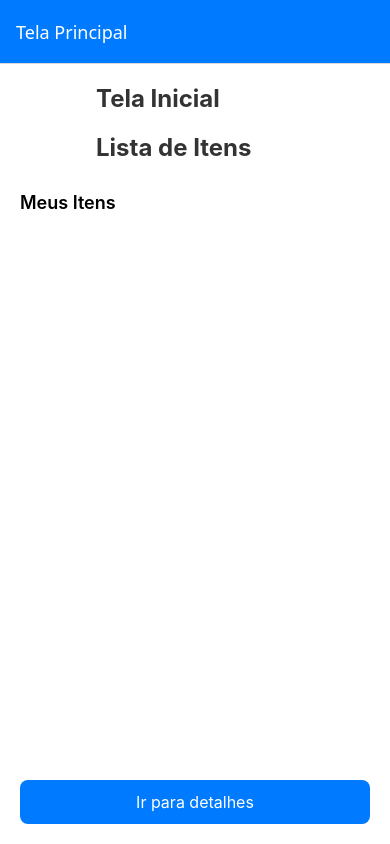
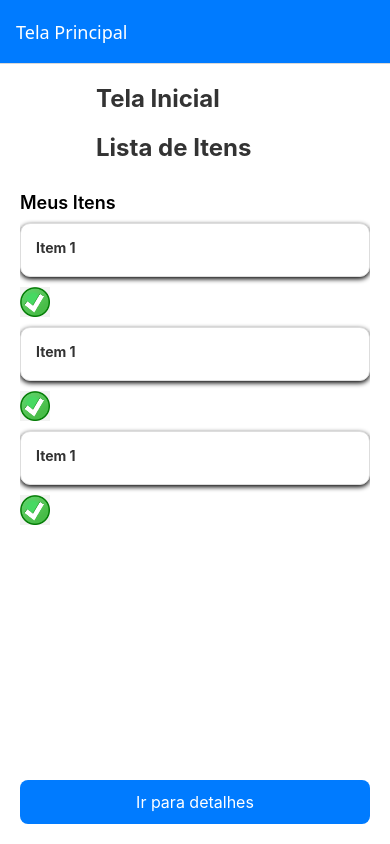
Before and after one commit to RafaelFigueiredoCode/Lista-de-Tarefas, a React Native app: screen /Home in a window 390 px wide. Built offline with nearby package versions, Linux system fonts and the light colour scheme.

Commit message:
algumas alterações e adições

```diff
--- a/components/tarefaCard.jsx
+++ b/components/tarefaCard.jsx
@@ -1,11 +1,20 @@
-import { StyleSheet, View, Text, TouchableOpacity } from 'react-native';
+import { StyleSheet, View, Text, TouchableOpacity, Image } from 'react-native';
 
-export default function TarefaCard({ title, description}) {
+export default function TarefaCard({ title, description, onPress}) {
     return (
+        <View>
         <TouchableOpacity style={styles.card}>
            <Text style={styles.cardTitle} >{title}</Text>
            <Text style={styles.cardDescription} >{description}</Text>
         </TouchableOpacity>
+        <TouchableOpacity>
+            <Image
+            source={require('./download.png')}
+            style={styles.image}
+            onPress={onPress}
+            />
+        </TouchableOpacity>
+        </View>
     )
 }
 const styles = StyleSheet.create({
@@ -31,4 +40,10 @@ const styles = StyleSheet.create({
      fontWeight: 'bold',
      color: '#333',
     },
+    image: {
+        width: 30,
+        height: 30,
+        marginBottom: 10
+
+    }
 })
--- a/paginas/home.jsx
+++ b/paginas/home.jsx
@@ -2,7 +2,10 @@ import { StyleSheet, Text, View, FlatList, TouchableOpacity } from 'react-native
 import TarefaCard from '../components/tarefaCard.jsx';
 import { useState, useEffect } from 'react';
 
-const DATA = [];
+const DATA = [{id: '1', title: 'Item 1'},
+    {id: '1', title: 'Item 1'},
+    {id: '1', title: 'Item 1'},
+];
 
 export default function Home({ navigation }) {
   const renderItem = ({ item }) => (
```
Also changed, not shown: components/download.png (added).
